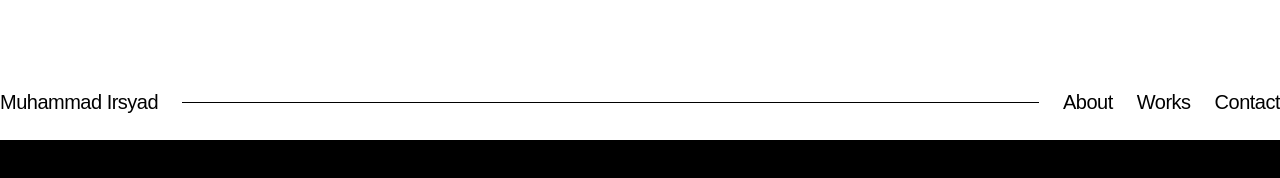
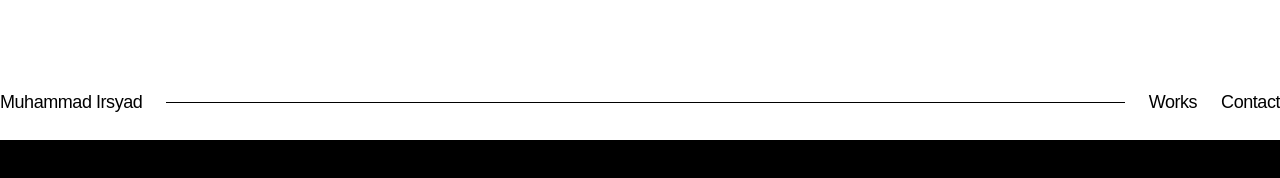
Before and after one commit to irxd/portfolio, a Next.js app: page / in a window 1280 px wide. Shown: the top 178 px of the page. Built offline with nearby package versions, Linux system fonts and the light colour scheme.

Commit message:
feat: adjust footer and header font size

```diff
--- a/app/components/Footer.tsx
+++ b/app/components/Footer.tsx
@@ -13,11 +13,11 @@ export default function Footer() {
       style={{ clipPath: "polygon(0% 0, 100% 0%, 100% 100%, 0 100%)" }}
     >
       <div className='fixed bottom-0 h-[240px] w-full'>
-        <div className="py-16 bg-white text-black">
+        <div className="py-16 bg-white text-black tracking-tight">
           <div className="container mx-auto flex items-center">
             <h1 className={
               twMerge(
-                "text-6xl font-normal tracking-tight",
+                "text-6xl",
                 redaction35Italic.className
               )}
             >
@@ -25,26 +25,17 @@ export default function Footer() {
             </h1>
             <div className="flex-grow ml-6 h-[1px] bg-black" />
           </div>
-          <div className="container mx-auto flex items-center mt-4">
-            <p className="text-xl font-normal tracking-tight">©2025</p>
+          <div className="container mx-auto flex items-center mt-6 text-lg text-black">
+            <p className="">©2025</p>
             <div className="flex-grow mx-6 h-[1px] bg-black" />
             <div className='flex flex-row space-x-6'>
-              <a
-                href="#mail"
-                className="text-black text-xl hover:text-gray-300 transition-colors duration-200 tracking-tight"
-              >
+              <a href="#mail">
                 Mail
               </a>
-              <a
-                href="#github"
-                className="text-black text-xl hover:text-gray-300 transition-colors duration-200 tracking-tight"
-              >
+              <a href="#github">
                 Github
               </a>
-              <a
-                href="#linkedin"
-                className="text-black text-xl hover:text-gray-300 transition-colors duration-200 tracking-tight"
-              >
+              <a href="#linkedin">
                 LinkedIn
               </a>
             </div>
--- a/app/components/Header.tsx
+++ b/app/components/Header.tsx
@@ -3,26 +3,14 @@ export default function Header() {
     <>
       <div className="h-16"></div>
       <div className="py-6 sticky top-0 z-10 mix-blend-difference transition-all duration-200">
-        <div className="container mx-auto flex items-center">
-          <h1 className="text-white text-xl font-normal tracking-tight">Muhammad Irsyad</h1>
+        <div className="container mx-auto flex items-center text-lg tracking-tight text-white">
+          <h1 className="font-normal">Muhammad Irsyad</h1>
           <div className="flex-grow mx-6 h-[1px] bg-white"></div>
           <nav className="space-x-6">
-            <a
-              href="#about"
-              className="text-white text-xl hover:text-gray-300 transition-colors duration-200 tracking-tight"
-            >
-              About
-            </a>
-            <a
-              href="#works"
-              className="text-white text-xl hover:text-gray-300 transition-colors duration-200 tracking-tight"
-            >
+            <a href="#works">
               Works
             </a>
-            <a
-              href="#contact"
-              className="text-white text-xl hover:text-gray-300 transition-colors duration-200 tracking-tight"
-            >
+            <a href="#contact">
               Contact
             </a>
           </nav>
```
